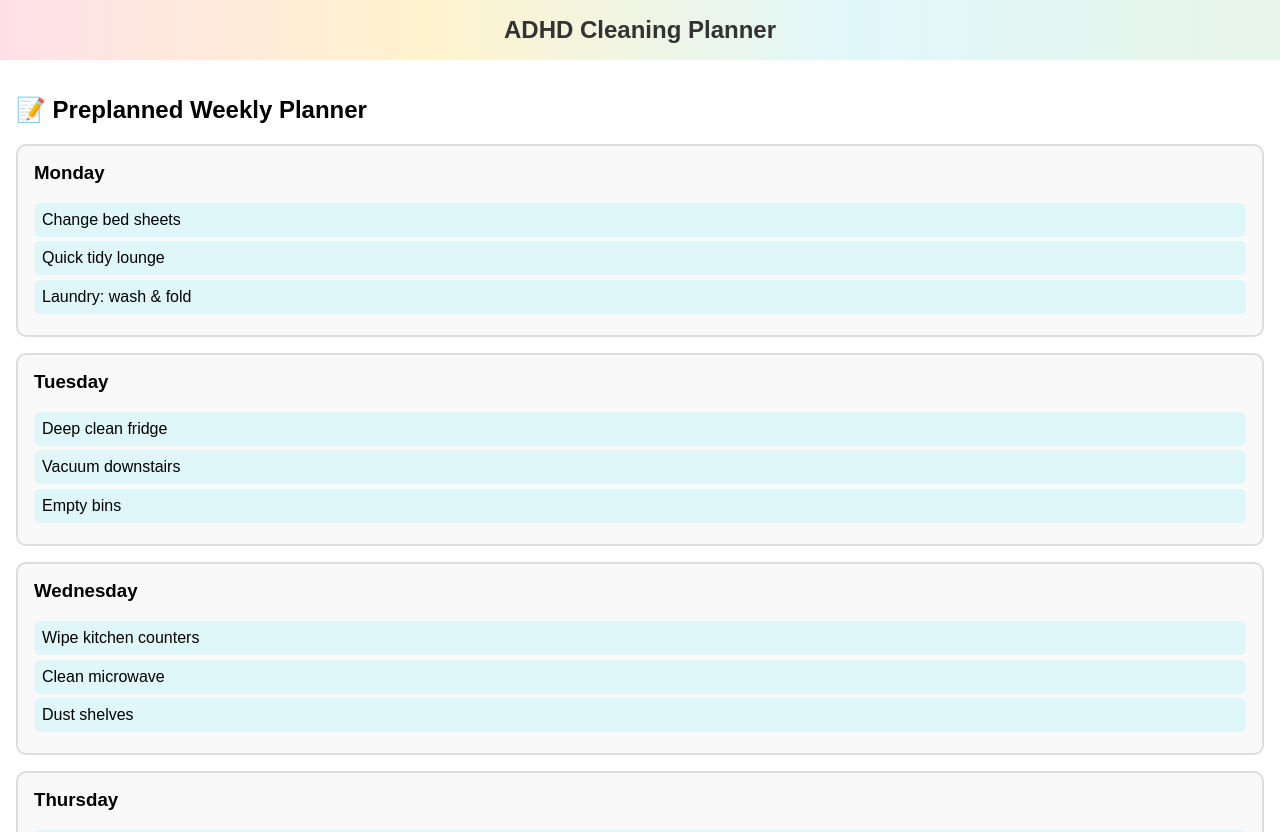
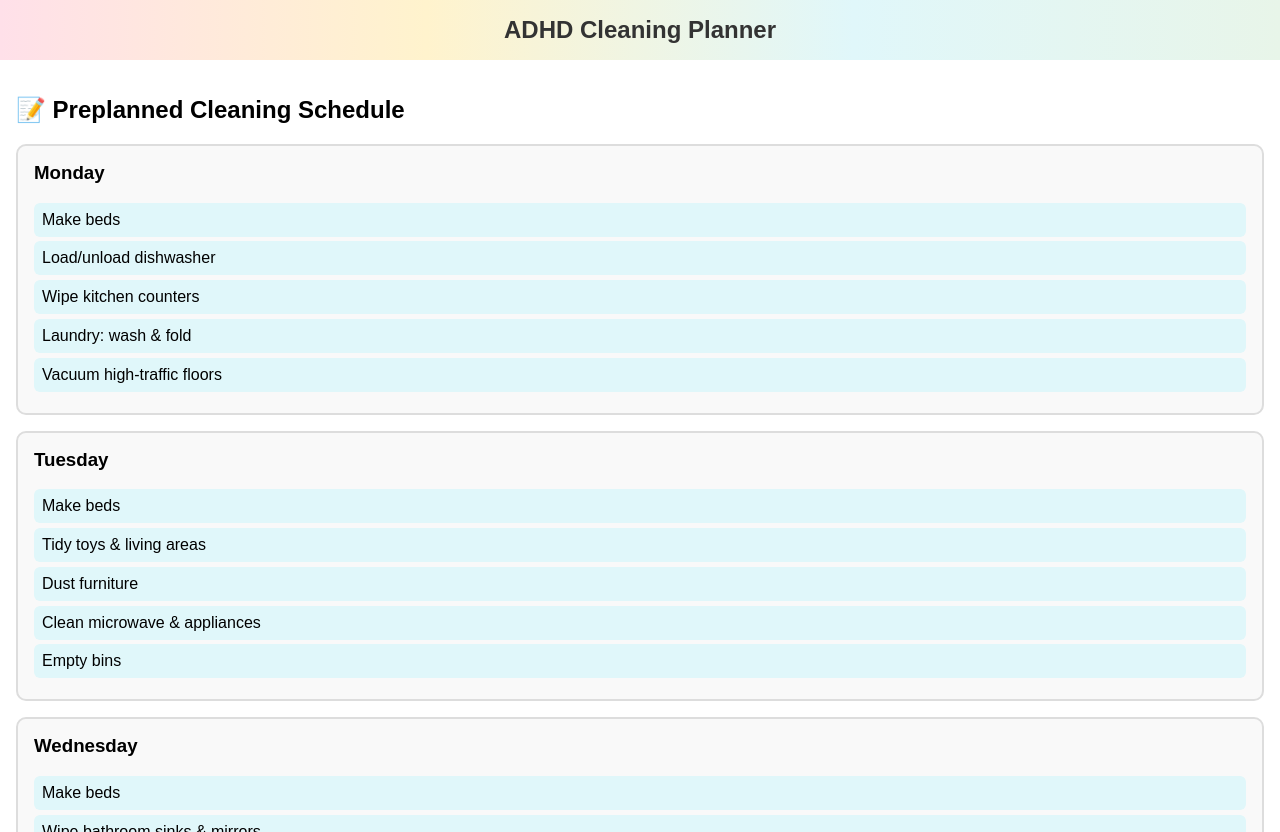
Before and after one commit to emma17morris-art/ADHD-CLEANING-PLANNER, a plain HTML site: page index.html in a window 1280 px wide. Both pictures are taken after a click on the element "📝 Preplanned Planner". Drawn offline with Linux system fonts and the light colour scheme.

Commit message:
Update index.html

```diff
--- a/index.html
+++ b/index.html
@@ -11,21 +11,16 @@
     }
     header {
       background: linear-gradient(90deg, #ffe0e9, #fff3cd, #e0f7fa, #e8f5e9);
-      color: #333;
-      text-align: center;
-      padding: 1rem;
-      font-size: 1.5rem;
-      font-weight: bold;
+      color: #333; text-align: center; padding: 1rem;
+      font-size: 1.5rem; font-weight: bold;
     }
     .grid {
-      display: grid;
-      grid-template-rows: 1fr 1fr 1fr 1fr;
+      display: grid; grid-template-rows: 1fr 1fr 1fr 1fr;
       height: calc(100% - 60px);
     }
     .tile {
       display: flex; align-items: center; justify-content: center;
-      font-size: 1.6rem; font-weight: bold;
-      cursor: pointer; color: #333;
+      font-size: 1.6rem; font-weight: bold; cursor: pointer; color: #333;
     }
     .calendar { background: #ffe0e9; }
     .planner { background: #fff3cd; }
@@ -75,12 +70,12 @@
 
 <!-- Preplanned Planner -->
 <div id="planner" class="tab">
-  <h2>📝 Preplanned Weekly Planner</h2>
+  <h2>📝 Preplanned Cleaning Schedule</h2>
   <div id="plannerContent"></div>
   <button class="back" onclick="showTab('home')">⬅ Back</button>
 </div>
 
-<!-- Placeholder Tabs -->
+<!-- Other Tabs -->
 <div id="calendar" class="tab"><h2>📅 Calendar Hub</h2><button class="back" onclick="showTab('home')">⬅ Back</button></div>
 <div id="customise" class="tab"><h2>🎨 Customise Tasks</h2><button class="back" onclick="showTab('home')">⬅ Back</button></div>
 <div id="settings" class="tab"><h2>⚙️ Settings</h2><button class="back" onclick="showTab('home')">⬅ Back</button></div>
@@ -91,15 +86,36 @@
     document.getElementById(tabName).classList.add('active');
   }
 
-  // Preplanned weekly tasks (ADHD-friendly: spread evenly, not overwhelming)
+  // Preplanned Weekly Cleaning Schedule
   const weeklyPlan = {
-    "Monday": ["Change bed sheets", "Quick tidy lounge", "Laundry: wash & fold"],
-    "Tuesday": ["Deep clean fridge", "Vacuum downstairs", "Empty bins"],
-    "Wednesday": ["Wipe kitchen counters", "Clean microwave", "Dust shelves"],
-    "Thursday": ["Clean bathroom", "Wash towels & bath mats", "Declutter drawer"],
-    "Friday": ["Vacuum upstairs", "Mop floors", "Meal plan & grocery shop"],
-    "Saturday": ["Garden: mow/trim", "Wash car", "Organise kids’ clothes"],
-    "Sunday": ["Spring clean one room", "Check smoke alarm batteries", "Restock supplies"]
+    "Monday": [
+      "Make beds", "Load/unload dishwasher", "Wipe kitchen counters",
+      "Laundry: wash & fold", "Vacuum high-traffic floors"
+    ],
+    "Tuesday": [
+      "Make beds", "Tidy toys & living areas", "Dust furniture",
+      "Clean microwave & appliances", "Empty bins"
+    ],
+    "Wednesday": [
+      "Make beds", "Wipe bathroom sinks & mirrors", "Change bed sheets",
+      "Laundry: towels", "Vacuum downstairs"
+    ],
+    "Thursday": [
+      "Make beds", "Wipe kitchen counters & dining table", "Clean toilets",
+      "Mop floors", "Declutter one drawer"
+    ],
+    "Friday": [
+      "Make beds", "Meal plan & grocery shop", "Vacuum upstairs",
+      "Dust shelves", "Laundry: kids’ clothes"
+    ],
+    "Saturday": [
+      "Make beds", "Garden/yard tidy", "Wash car",
+      "Organise seasonal items", "Family tidy-up hour"
+    ],
+    "Sunday": [
+      "Make beds", "Full house reset (quick tidy everywhere)",
+      "Check smoke alarm batteries", "Restock cleaning supplies"
+    ]
   };
 
   const plannerContent = document.getElementById('plannerContent');
```
